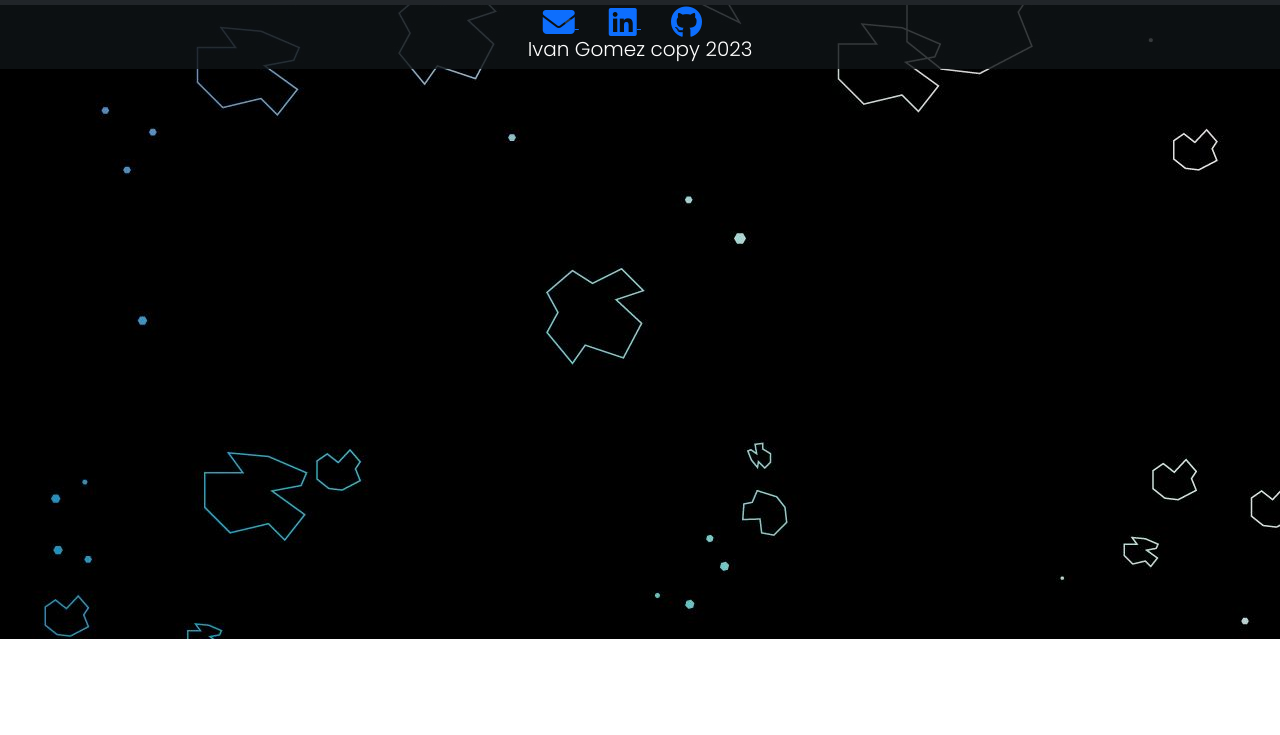
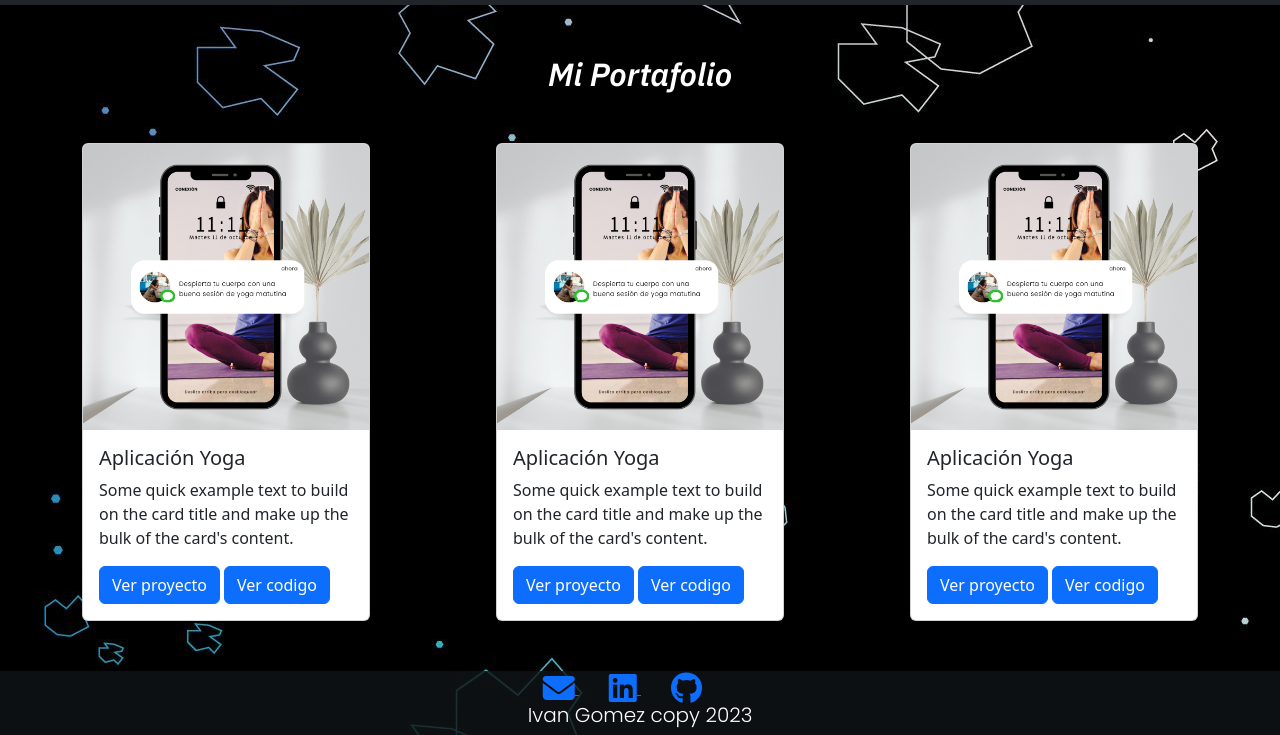
Before and after one commit to IvanGomez00/PreEntrega2Gomezivan, a plain HTML site: page pages/porfolio.html in a window 1280 px wide. Shown: the part 161-896 px from the top of the page. Before the commit the page ends 800 px from the top, so only its background shows below. Drawn offline with nearby package versions, Linux system fonts and the light colour scheme; a web font is replaced by a local one.

Commit message:
Agregue el apartado porfolio.html

```diff
--- a/css/styles.css
+++ b/css/styles.css
@@ -61,10 +61,23 @@ div.botones a{
 text-decoration: none;
 }
 
+/* ------  PORTAFOLIO  ------- */
 
 
+.main-porfolio h2{
+    padding: 10px;
+    margin:40px;
+    text-align: center;
+}
 
-/* ------CONTACTO------- */
+.porfolio{
+    display: flex;
+    flex-wrap: wrap;
+    justify-content: space-between;
+    margin-bottom: 50px;
+}
+
+/* ------  CONTACTO  ------- */
 
 body.contacto{
 background: #414141;
--- a/pages/porfolio.html
+++ b/pages/porfolio.html
@@ -49,8 +49,42 @@
         </header>
     <!-- CONTENIDO PRINCIPAL -->
 
-    <main class="servicios">
+    <main class="main-porfolio">
 
+
+        <h2>Mi Portafolio</h2>
+        <section class="porfolio container">
+        <div class="card" style="width: 18rem;">
+            <img src="../recursos/imagenes/app1.png" class="card-img-top" alt="Imagen aplicacion de Yoga">
+            <div class="card-body">
+              <h5 class="card-title">Aplicación Yoga</h5>
+              <p class="card-text">Some quick example text to build on the card title and make up the bulk of the card's content.</p>
+              <a href="#" class="btn btn-primary">Ver proyecto</a>
+              <a href="#" class="btn btn-primary">Ver codigo</a>
+            </div>
+            </div>
+          </div>
+
+          <div class="card" style="width: 18rem;">
+            <img src="../recursos/imagenes/app2.png" class="card-img-top" alt="Imagen aplicacion de Yoga">
+            <div class="card-body">
+              <h5 class="card-title">Aplicación Yoga</h5>
+              <p class="card-text">Some quick example text to build on the card title and make up the bulk of the card's content.</p>
+              <a href="#" class="btn btn-primary">Ver proyecto</a>
+              <a href="#" class="btn btn-primary">Ver codigo</a>
+            </div>
+          </div>
+
+          <div class="card" style="width: 18rem;">
+            <img src="../recursos/imagenes/app3.png" class="card-img-top" alt="Imagen aplicacion de Yoga">
+            <div class="card-body">
+              <h5 class="card-title">Aplicación Yoga</h5>
+              <p class="card-text">Some quick example text to build on the card title and make up the bulk of the card's content.</p>
+              <a href="#" class="btn btn-primary">Ver proyecto</a>
+              <a href="#" class="btn btn-primary">Ver codigo</a>
+            </div>
+          </div>
+           </section>
     </main>
 
     <!-- FOOTER -->
```
Also changed, not shown: recursos/imagenes/app1.png (added), recursos/imagenes/app2.png (added), recursos/imagenes/app3.png (added).
